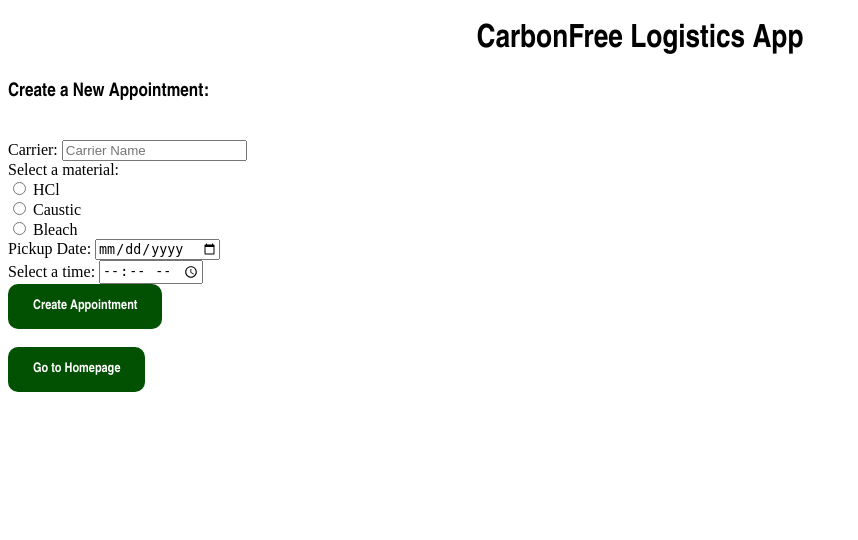
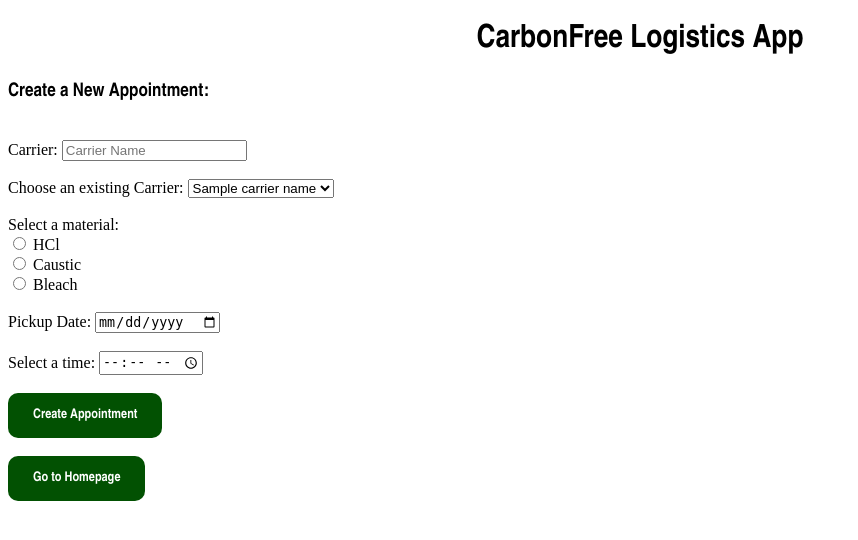
Before and after one commit to bharding216/logistics_app, a Flask app: template templates/create.html in a window 1280 px wide. Shown: the top 540 px of the page, without its empty margins (0-858 px from the left). Run offline with Flask 2, Linux system fonts and the light colour scheme; the template is opened without the code that fills it: most values are stand-ins (such as "Sample title", 1, 10 or a date in 2020).

Commit message:
new db table

```diff
--- a/app.py
+++ b/app.py
@@ -15,6 +15,15 @@ class appts_db(db.Model):
     material = db.Column(db.String(10))
     pickup_date = db.Column(db.String(10))
     pickup_time = db.Column(db.String(5))
+
+class carriers_db(db.Model):
+    carrier_id = db.Column(db.Integer, primary_key=True)
+    carrier = db.Column(db.String(100))
+    phone_number = db.Column(db.String(15))
+    carrier_name = carrier
+
+
+
 
     def __repr__(self):
         return '<Appt %r>' % self.id
--- a/templates/create.html
+++ b/templates/create.html
@@ -10,18 +10,26 @@
     <br>
     <form action="/" method="POST" onsubmit="create_appt_popup()">
         <label>Carrier:</label>
-        <input type="text" name="carrier" id="carrier" placeholder="Carrier Name"><br>
+        <input type="text" name="carrier" id="carrier" placeholder="Carrier Name"><br><br>
+
+        <label>Choose an existing Carrier:</label>
+        <select>
+            {% for carrier in carriers %}
+                <option value = "{{ carrier.carrier_name }}" selected>{{ carrier_name }}</option>
+            {% endfor %}
+        </select><br><br>
+
         <label>Select a material:</label><br>
         <input type="radio" name="material" id="HCl" value="HCl">
         <label for="HCl">HCl</label><br>
         <input type="radio" name="material" id="Caustic" value="Caustic">
         <label for="Caustic">Caustic</label><br>
         <input type="radio" name="material" id="Bleach" value="Bleach">
-        <label for="Bleach">Bleach</label><br>
+        <label for="Bleach">Bleach</label><br><br>
         <label for="pickup_date">Pickup Date:</label>
-        <input type="date" id="pickup_date" name="pickup_date"><br>
+        <input type="date" id="pickup_date" name="pickup_date"><br><br>
         <label for="pickup_time">Select a time:</label>
-        <input type="time" id="pickup_time" name="pickup_time"><br>
+        <input type="time" id="pickup_time" name="pickup_time"><br><br>
         <input type="submit" id="create_appt" value="Create Appointment" class="create_edit">
     </form>
     <br>
--- a/templates/index.html
+++ b/templates/index.html
@@ -18,11 +18,11 @@
         <form action="/" method="GET">
             <div class="column">
                 <label><b>Select a material:</b></label><br>
-                <input type="checkbox" name="material_filter" id="HCl_filter" value="HCl">
+                <input type="checkbox" name="material_filter" id="HCl_filter" value="HCl" checked="checked">
                 <label for="HCl">HCl</label><br>
-                <input type="checkbox" name="material_filter" id="Caustic_filter" value="Caustic">
+                <input type="checkbox" name="material_filter" id="Caustic_filter" value="Caustic" checked="checked">
                 <label for="Caustic">Caustic</label><br>
-                <input type="checkbox" name="material_filter" id="Bleach_filter" value="Bleach">
+                <input type="checkbox" name="material_filter" id="Bleach_filter" value="Bleach" checked="checked">
                 <label for="Bleach">Bleach</label><br>
             </div>
 
```
Also changed, not shown: test.db.
